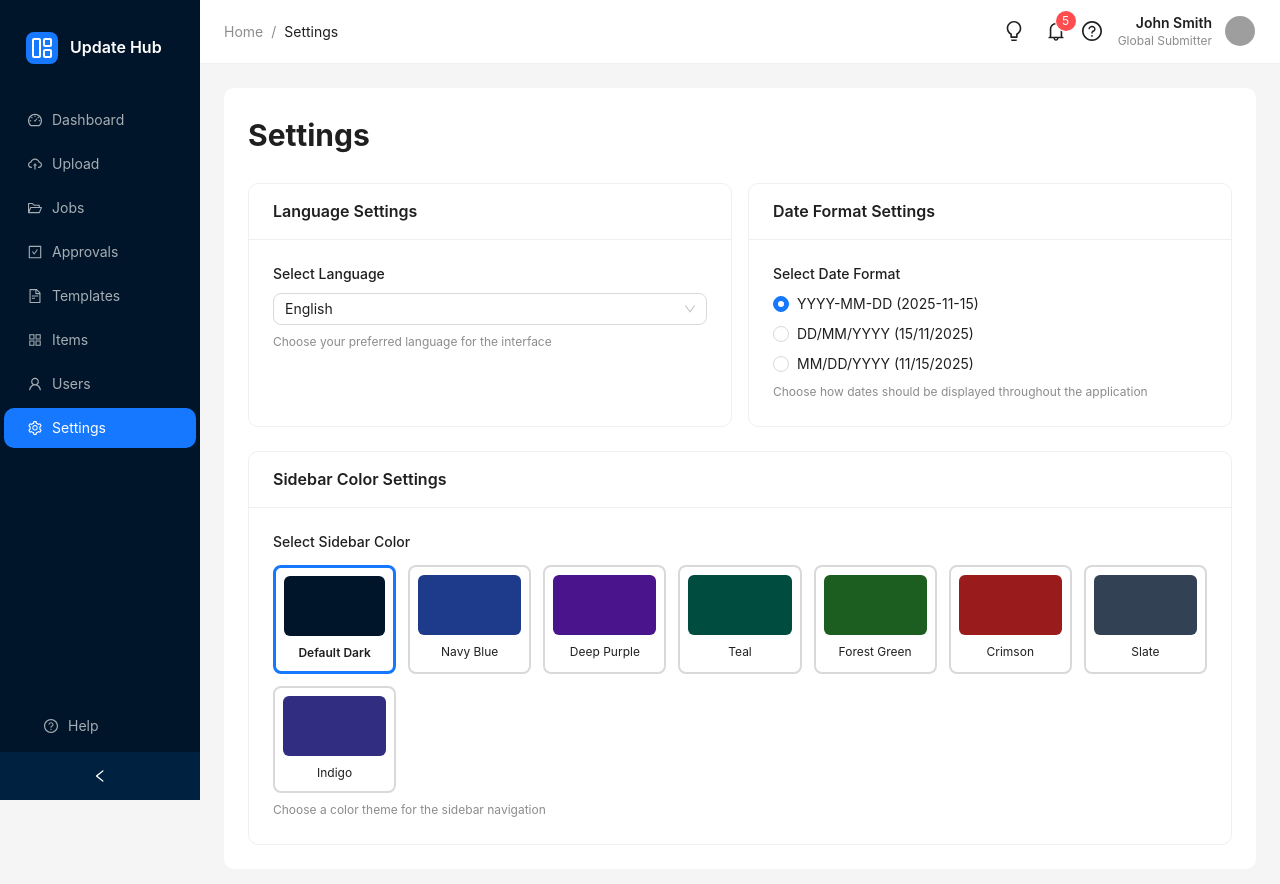
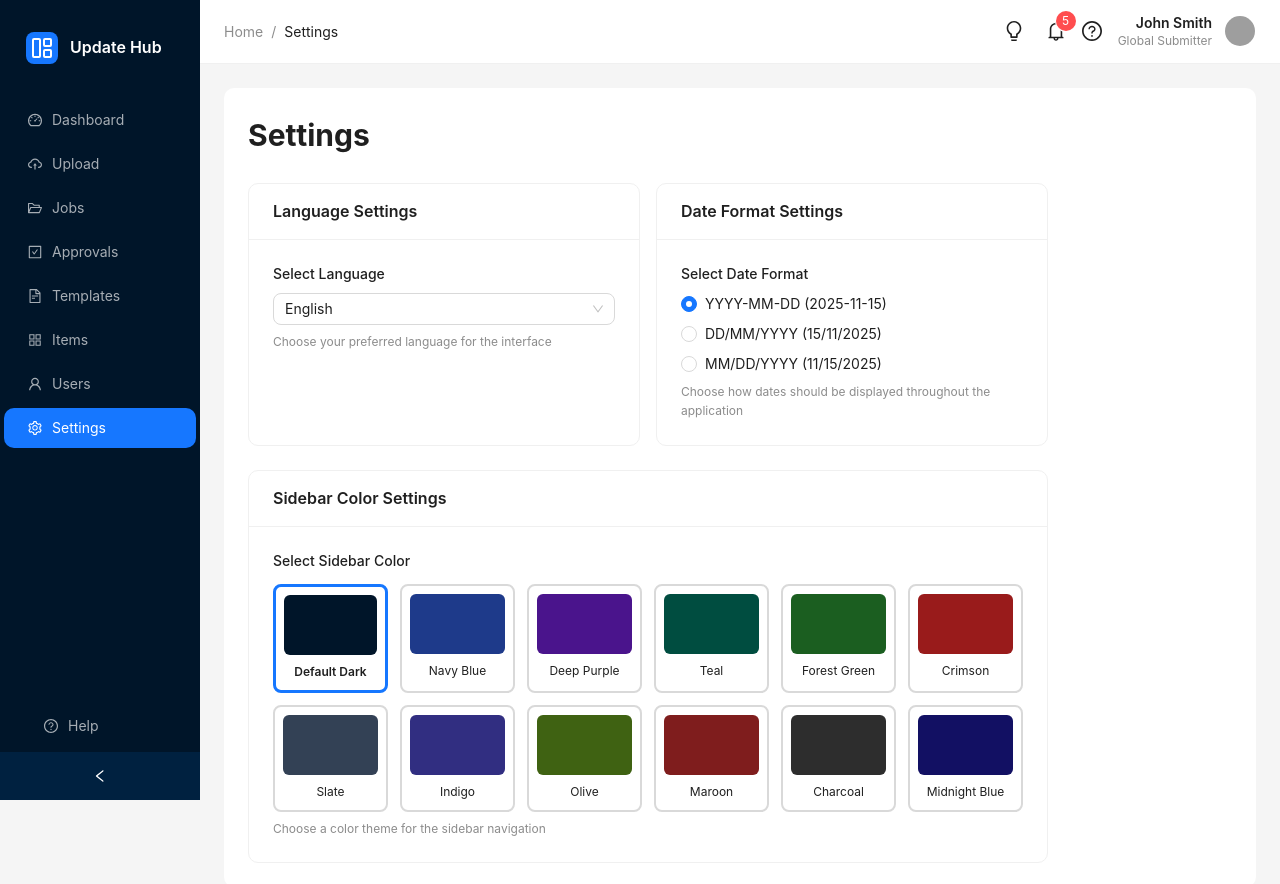
Before and after one commit to juancdejesus/next-app, a Next.js app in the folder client/: page /settings in a window 1280 px wide. Shown: the top 884 px of the page. Built offline with nearby package versions, Linux system fonts and the light colour scheme; grey boxes are pictures that could not be loaded; what @ant-design/nextjs-registry would draw is missing.

Commit message:
Enhance settings page with additional color options and layout adjustments

```diff
--- a/client/src/app/settings/page.tsx
+++ b/client/src/app/settings/page.tsx
@@ -15,6 +15,11 @@ const BASE_COLORS = [
   { name: 'Crimson', value: '#991b1b' },
   { name: 'Slate', value: '#334155' },
   { name: 'Indigo', value: '#312e81' },
+  { name: 'Olive', value: '#3f6212' },
+  { name: 'Maroon', value: '#7f1d1d' },
+  { name: 'Charcoal', value: '#2d2d2d' },
+  { name: 'Midnight Blue', value: '#121063' }
+
 ];
 
 export default function SettingsPage() {
@@ -43,9 +48,9 @@ export default function SettingsPage() {
       <div>
         <h1 style={{ fontSize: 30, fontWeight: 'bold', marginBottom: 24 }}>{t('settings.title')}</h1>
 
-        <Space direction="vertical" size="large" style={{ width: '100%' }}>
+        <Space direction="vertical" size="large" style={{ width: '100%' }} >
           {/* Language and Date Format Settings Row */}
-          <div style={{ display: 'grid', gridTemplateColumns: '1fr 1fr', gap: 16 }}>
+          <div style={{ display: 'grid', gridTemplateColumns: '1fr 1fr', gap: 16, maxWidth: 800 }}>
             {/* Language Settings */}
             <Card title={t('settings.language.title')}>
               <div style={{ marginBottom: 8 }}>
@@ -88,12 +93,12 @@ export default function SettingsPage() {
           </div>
 
           {/* Sider Color Settings */}
-          <Card title={t('settings.siderColor.title')}>
+          <Card title={t('settings.siderColor.title')} style={{ maxWidth: 800 }}>
             <div style={{ marginBottom: 8 }}>
               <label style={{ fontWeight: 500, marginBottom: 8, display: 'block' }}>
                 {t('settings.siderColor.label')}
               </label>
-              <div style={{ display: 'grid', gridTemplateColumns: 'repeat(auto-fill, minmax(120px, 1fr))', gap: 12, marginTop: 12 }}>
+              <div style={{ display: 'grid', gridTemplateColumns: 'repeat(auto-fill, minmax(100px, 1fr))', gap: 12, marginTop: 12 }}>
                 {BASE_COLORS.map((color) => (
                   <div
                     key={color.value}
```
